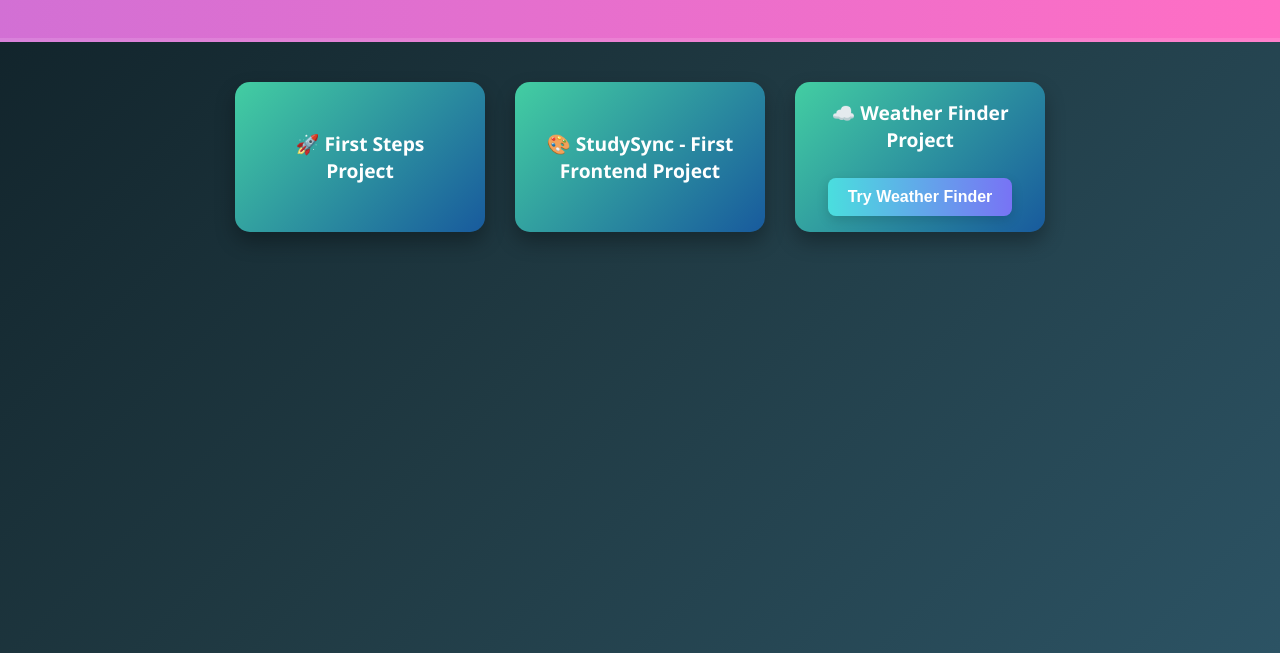
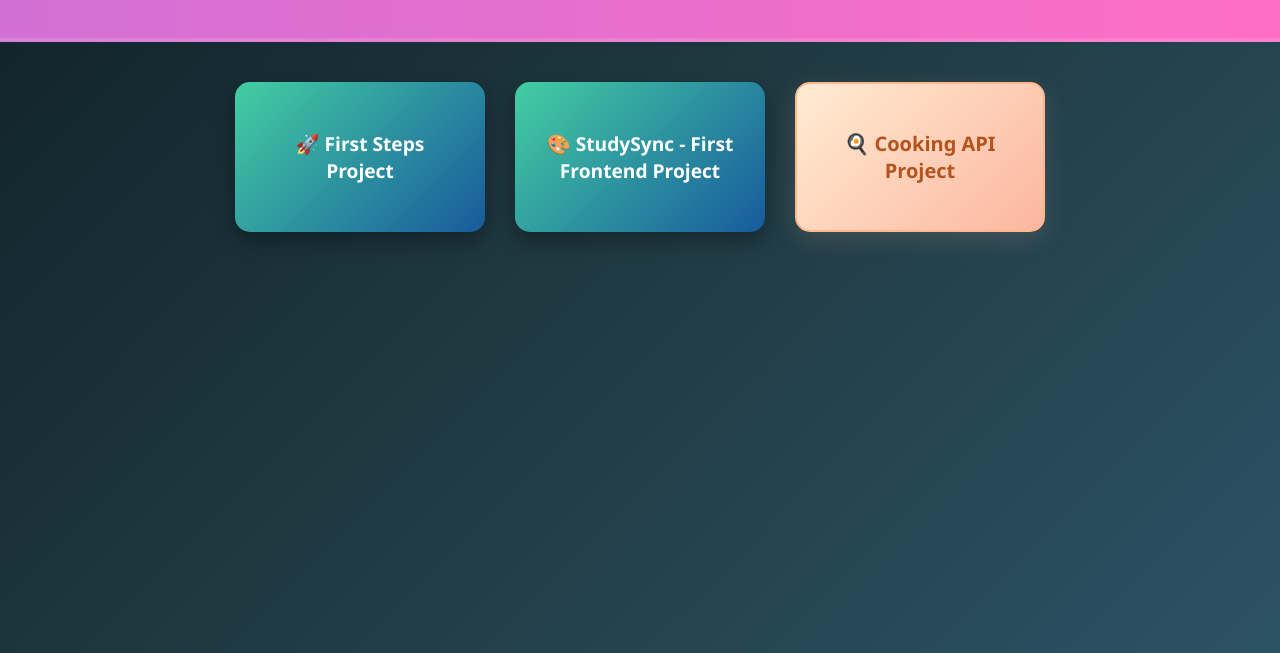
Before and after one commit to Dev-Luwak/Warmup-Projects, a plain HTML site: page index.html in a window 1280 px wide. Shown: the part 147-800 px from the top of the page. Drawn offline with Linux system fonts and the light colour scheme.

Commit message:
Updated landing page

```diff
--- a/index.html
+++ b/index.html
@@ -20,9 +20,8 @@
     <div class="card">
       <a href="First-Frontend-Project/index.html">🎨 StudySync - First Frontend Project</a>
     </div>
-    <div class="card weather-card">
-      <a href="Weather-Finder/index.html">☁️ Weather Finder Project</a>
-      <button class="weather-btn" onclick="window.location.href='Weather-Finder/index.html'">Try Weather Finder</button>
+    <div class="card cooking-card">
+      <a href="cooking.html">🍳 Cooking API Project</a>
     </div>
   </div>
 </body>
--- a/style.css
+++ b/style.css
@@ -77,26 +77,23 @@
       }
     }
 
-    .weather-card {
-  flex-direction: column;
-  gap: 15px;
+    .cooking-card {
+  background: linear-gradient(135deg, #ffecd2 0%, #fcb69f 100%);
+  border: 2px solid #ffb88c;
+  box-shadow: 0 8px 24px rgba(252, 182, 156, 0.15);
 }
 
-.weather-btn {
-  margin-top: 10px;
-  padding: 10px 20px;
-  background: linear-gradient(90deg, #4ADEDE, #7873f5);
-  color: #fff;
-  border: none;
-  border-radius: 8px;
-  font-size: 1rem;
-  font-weight: 600;
-  cursor: pointer;
-  transition: background 0.3s, transform 0.2s;
-  box-shadow: 0 4px 12px rgba(0,0,0,0.15);
+.cooking-card a {
+  color: #b3541e;
+  font-size: 1.25rem;
+  font-weight: bold;
 }
 
-.weather-btn:hover {
-  background: linear-gradient(90deg, #ff9966, #ff5e62);
-  transform: scale(1.05);
+.cooking-card:hover {
+  background: linear-gradient(135deg, #fcb69f 0%, #ffecd2 100%);
+  transform: scale(1.08);
 }
+
+.cooking-card:hover a {
+  color: #fff;
+}
```
